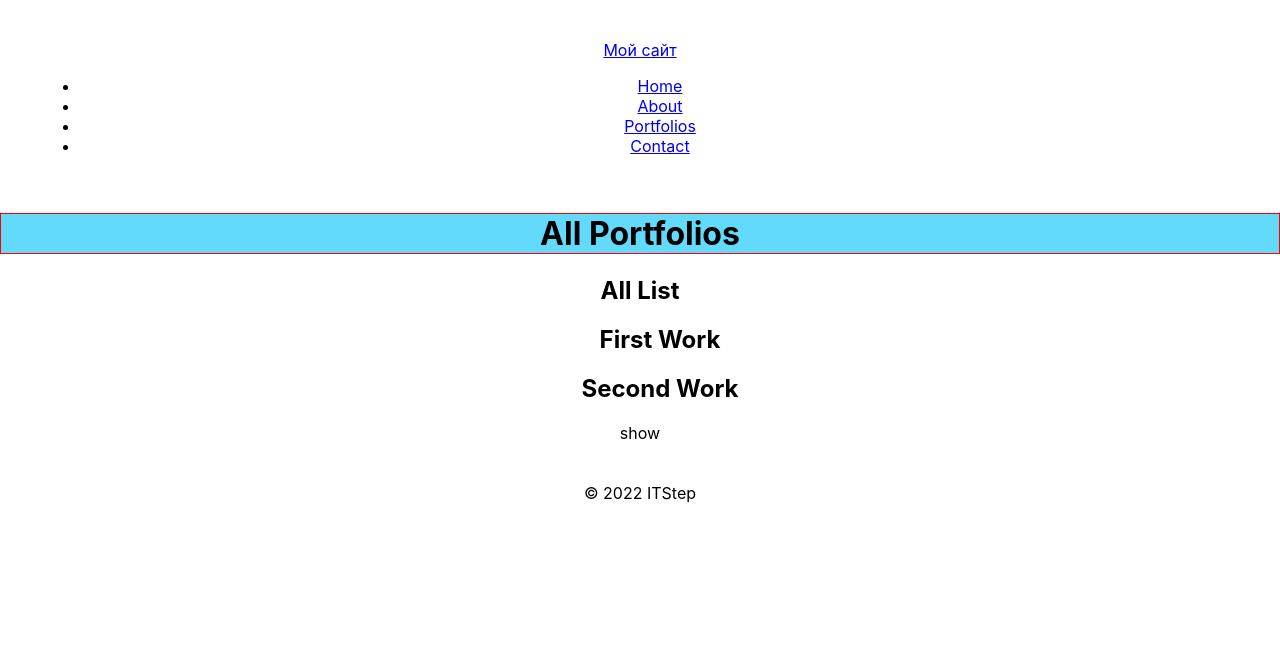
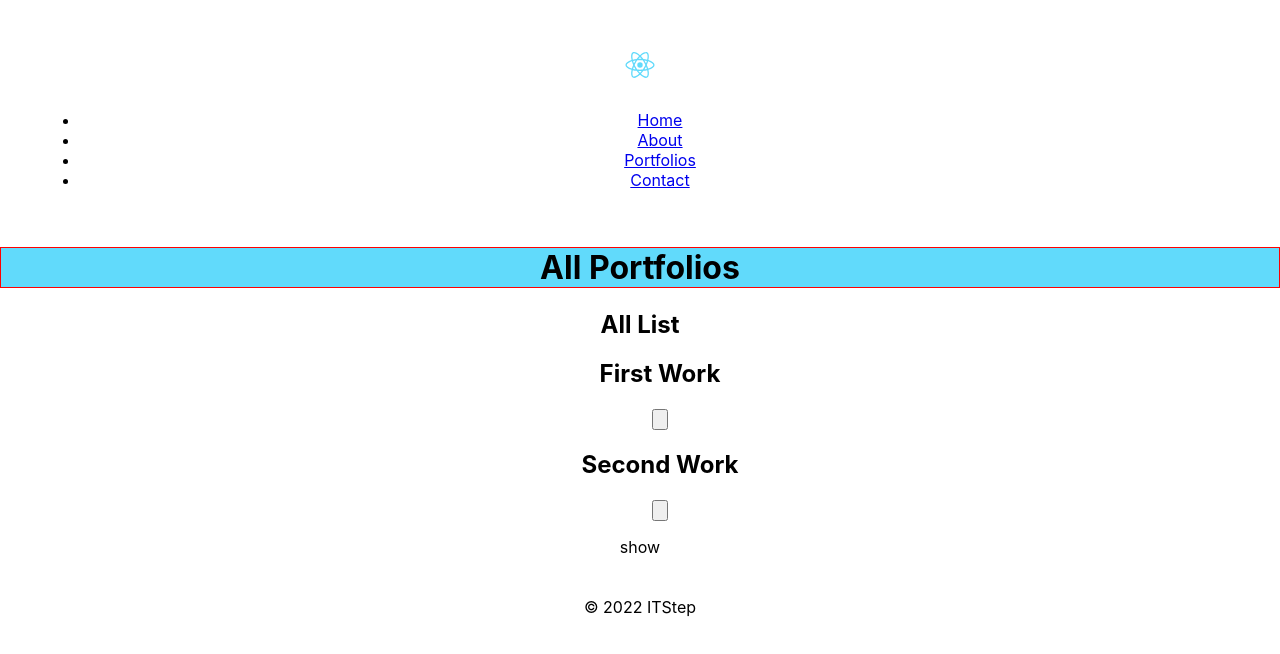
Before and after one commit to ninydev/pv021_mk_node, a React (Create React App) app in the folder 07_jsFrameworks/my-react/: page /portfolios in a window 1280 px wide. Shown: the top 654 px of the page. Built offline with nearby package versions, Linux system fonts and the light colour scheme.

Commit message:
Portfolio Update

```diff
--- a/07_jsFrameworks/my-react/src/components/portfolio/list/PortfolioListItem.js
+++ b/07_jsFrameworks/my-react/src/components/portfolio/list/PortfolioListItem.js
@@ -2,10 +2,66 @@ import React from "react";
 
 
 export default class PortfolioListItem extends React.Component {
+
+
+    constructor(props) {
+        super(props);
+        this.state = {
+            isEdit : false,
+            portfolio: props.portfolio
+        }
+        this.onChangeEdit = this.onChangeEdit.bind(this)
+        this.onSave = this.onSave.bind(this)
+        this.onCancel = this.onCancel.bind(this)
+        this.onInputChange = this.onInputChange.bind(this)
+    }
+
+    onInputChange(ev){
+        const state = this.state
+        const name = ev.target.name
+        state[name] = ev.target.value
+        this.setState (state)
+    }
+
+    onChangeEdit(){
+        const state = this.state
+        state.isEdit = !state.isEdit
+        this.setState(state)
+    }
+
+    onSave(){
+        // this.props.portfolio.name = this.state.name
+        const state = this.state
+        state.portfolio.name = state.name
+        this.setState (state)
+        this.onCancel()
+    }
+
+    onCancel(){
+        const state = this.state
+        state.isEdit = false
+        this.setState(state)
+    }
+
     render() {
+        if(this.state.isEdit) return this.renderEdit()
         return (
             <div>
                 <h2> {this.props.portfolio.name} </h2>
+                <input type='button' onClick={this.onChangeEdit}/>
+            </div>
+        )
+    }
+    renderEdit(){
+        return (
+            <div>
+                <input type='text'
+                       name='name'
+                       onChange={this.onInputChange}
+                       defaultValue={this.props.portfolio.name}/>
+                <button type='button' onClick={this.onSave} >Save </button>
+                <button type='button' onClick={this.onCancel} >Cancel </button>
+
             </div>
         )
     }
--- a/07_jsFrameworks/my-react/src/layouts/Header.js
+++ b/07_jsFrameworks/my-react/src/layouts/Header.js
@@ -1,11 +1,14 @@
 import React from "react";
 import MenuMain from "./MenuMain";
 import {Link} from "react-router-dom";
+import imgLogo from "../assets/img/logo.svg"
 
 export default class Header extends React.Component {
     render() {
         return (
-            <header> <Link to="/">Мой сайт</Link>
+            <header> <Link to="/">
+                <img src={imgLogo} width="50px" height="50px" alt="My Site"/>
+            </Link>
                 <MenuMain></MenuMain>
             </header>
         )
```
